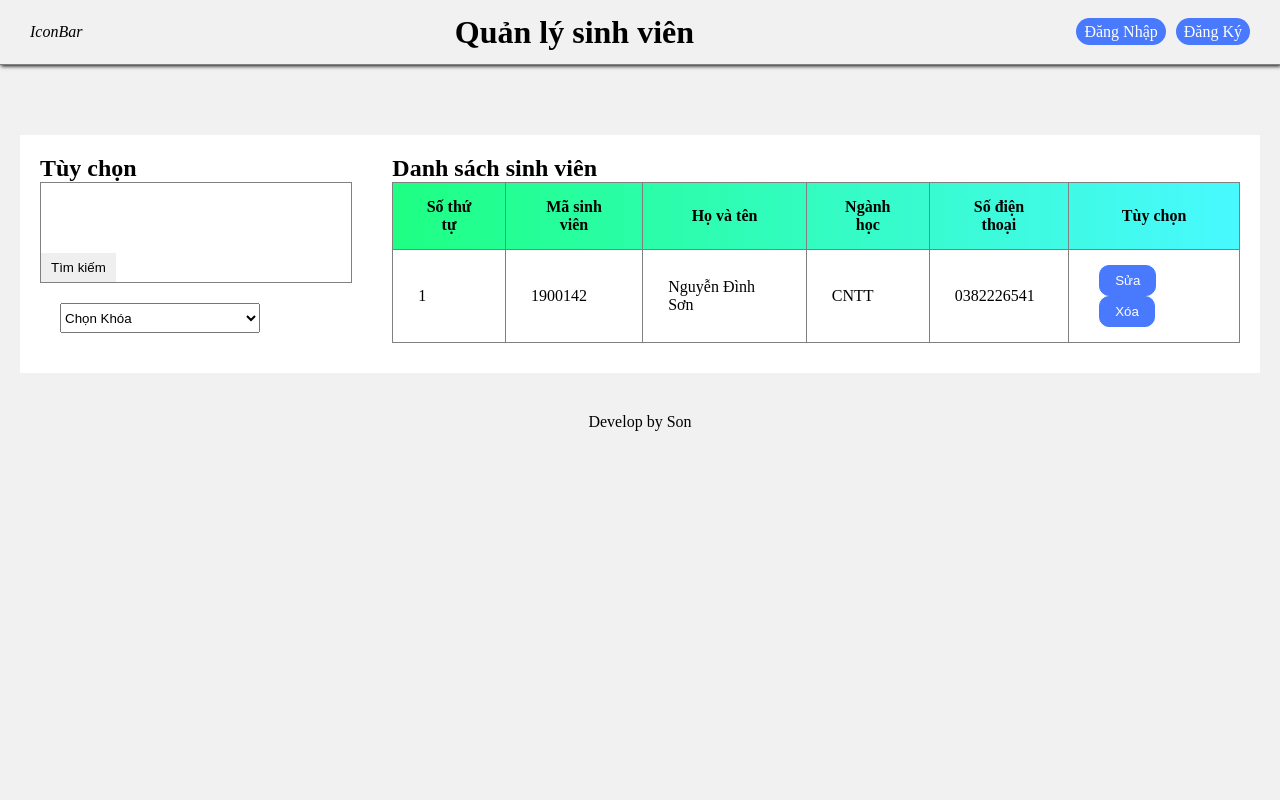
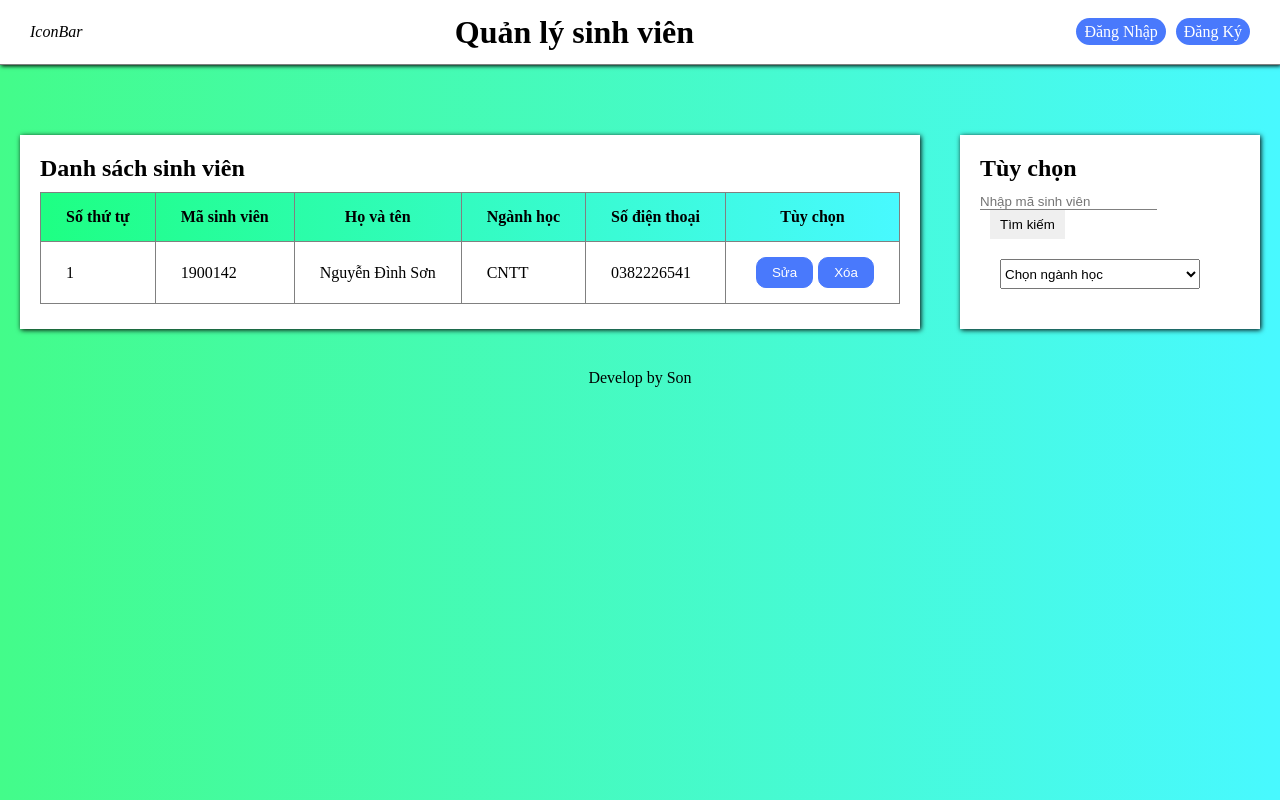
Before and after one commit to KVSNguyen/QlsvOneChain, a React (Create React App) app: page / in a window 1280 px wide. Built offline with nearby package versions, Linux system fonts and the light colour scheme.

Commit message:
fix graphic

```diff
--- a/src/pages/Home/home.jsx
+++ b/src/pages/Home/home.jsx
@@ -11,24 +11,6 @@ function Home(props) {
         <div className='home_page'>
             <Header />
                 <div className="container flex">
-                    <div className="option">
-                        <h2>Tùy chọn</h2>
-                        <div className="searchById">
-                            <input type="text" />
-                            <button>Tìm kiếm</button>
-                        </div>
-
-                    <div className="filterByMajor">
-                        <select name="" id="">
-                            <option value="">Chọn Khóa</option>
-                            <option value="">CNTT</option>
-                            <option value="">Du lịch ngoại ngữ</option>
-                            <option value="">Dược</option>
-                            <option value="">Ngôn ngữ Anh</option>
-                        </select>
-                    </div>
-                    </div>
-
                     <form action="">
                         <div className="title">
                             <h2>
@@ -62,6 +44,23 @@ function Home(props) {
                             </tbody>
                         </table>
                     </form>
+                    <div className="option">
+                        <h2>Tùy chọn</h2>
+                        <div className="searchById">
+                            <input type="text" placeholder='Nhập mã sinh viên'/>
+                            <button>Tìm kiếm</button>
+                        </div>
+
+                        <div className="filterByMajor">
+                            <select name="" id="">
+                                <option value="">Chọn ngành học</option>
+                                <option value="">CNTT</option>
+                                <option value="">Du lịch ngoại ngữ</option>
+                                <option value="">Dược</option>
+                                <option value="">Ngôn ngữ Anh</option>
+                            </select>
+                        </div>
+                    </div>
                 </div>
             <Footer />
         </div>
--- a/src/style/base.css
+++ b/src/style/base.css
@@ -8,6 +8,11 @@
     padding: 0;
     margin: 0;
     box-sizing: border-box;
+}
+
+body {
+    background: linear-gradient(to right, rgb(67, 252, 138), rgb(72, 249, 255));
+
 }
 
 .flex {
--- a/src/style/header.css
+++ b/src/style/header.css
@@ -3,13 +3,9 @@
     align-items: center;
     border-bottom: 1px solid grey;
     padding: 10px 30px;
+    background-color: #fff;
     box-shadow: 1px 1px 4px ;
 }
-
-.header h1 {
-
-}
-
 
 .header span {
     padding: 5px 8px;
--- a/src/style/homePage.css
+++ b/src/style/homePage.css
@@ -1,5 +1,5 @@
 .home_page {
-    background-color: rgb(241, 241, 241);
+    background: linear-gradient(to right, rgb(67, 252, 138), rgb(72, 249, 255));
     height: 100vh;
 }
 
@@ -14,26 +14,42 @@
     padding: 20px;
 }
 
-.home_page .option button, .home_page .option input {
-    border: none;
-    outline: none;
+.home_page .option {
+    width: 300px;
+    box-shadow: 1px 1px 5px;
 }
 
 .home_page .option button {
     padding: 7px 10px;
+    border: 1px solid gray;
+    border: none;
+    margin-left: 10px;
+    outline: none;
 }
 
-.home_page .searchById {
-    border: 1px solid grey;
-}
-
-.home_page input, .home_page select,
+.home_page select,
 .home_page option {
     width: 200px;
     margin: 20px;
     height: 30px;
 }
 
+.home_page input {
+    border: none;
+}
+
+.home_page h2 {
+    margin-bottom: 10px;
+}
+
+.home_page .option input {
+    outline: none;
+    border-bottom: 1px solid grey;
+}
+
+.home_page form {
+    box-shadow: 1px 1px 5px;
+}
 
 .home_page table {
     border: 1px solid gray;
--- a/src/style/login.css
+++ b/src/style/login.css
@@ -2,11 +2,14 @@
 .login {
     width: 400px;
     margin: auto;
+    background-color: #fff;
     margin-top: 100px;
     border: 1px solid gray;
     padding: 20px;
     position: relative;
+    box-shadow: 1px 1px 5px;
     text-align: center;
+    border-radius: 5px;
 }
 
 .login span {
--- a/src/style/sign-up.css
+++ b/src/style/sign-up.css
@@ -4,8 +4,11 @@
     margin: 100px auto;
     border: 1px solid gray;
     padding: 20px;
+    background-color: #fff;
     position: relative;
     text-align: center;
+    border-radius: 5px;
+    box-shadow: 1px 1px 5px;
 }
 
 .sign_up .close {
```
